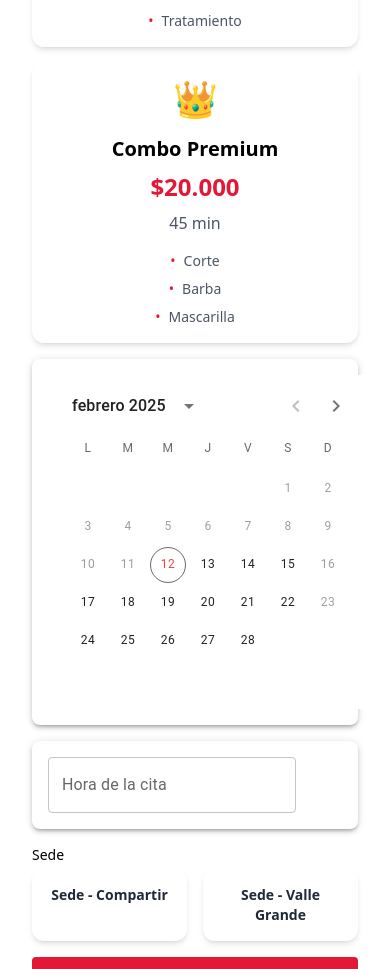
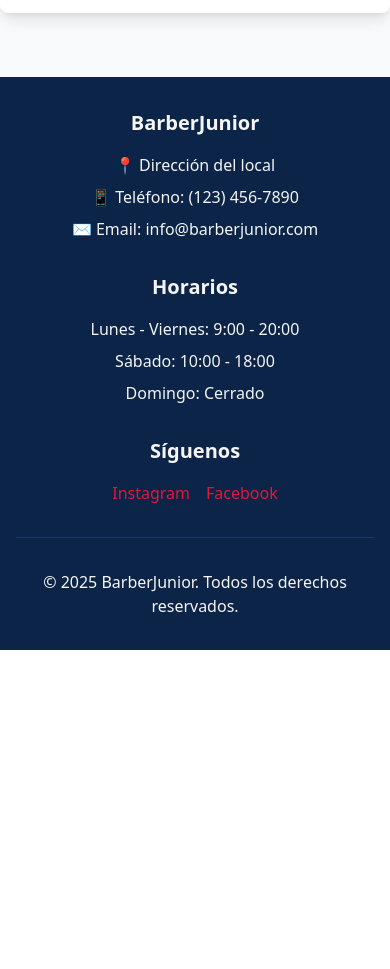
Before and after one commit to Breyner794/barber-shop, a React (Vite) app: page /reserva in a window 390 px wide. Shown: the part 1023-1992 px from the top of the page. After the commit the page ends 1673 px from the top, so only its background shows below. Built offline with nearby package versions, Linux system fonts and the light colour scheme.

Commit message:
Se agregan nuevos componentes para que sean reutilizados en el dashboard

```diff
--- a/src/components/reserva/Reserva.jsx
+++ b/src/components/reserva/Reserva.jsx
@@ -5,6 +5,9 @@
 import { barberos } from "../../data/barberosData";
 import { sedes } from "../../data/sedesData";
 import CustomDatePicker from "../DateTimePicker/CustomDatePicker";
+import ServicesForm from "../services/servicesForm";
+import SedesForm from "../sedes/sedesForm";
+import BarberosForm from "../barberos/BarberosForm";
 
 const Reserva = () => {
   const location = useLocation();
@@ -27,10 +30,6 @@
     // Aquí iría la lógica para enviar al backend
     console.log(formData);
   };
-
-  const barberosFiltrados = barberos.filter(
-    (barbero) => barbero.sede === parseInt(formData.sede)
-  );
 
   return (
     <div className="py-16 bg-gray-50">
@@ -81,96 +80,11 @@
           </div>
 
           {/* Selector de Servicios */}
-          <div className="mb-6">
-            <label className="block text-sm font-medium text-gray-700 mb-3">
-              Selecciona tu servicio
-            </label>
-            <div className="grid grid-cols-1 sm:grid-cols-3 gap-4">
-              {services.map((service) => (
-                <div
-                  key={service.id}
-                  className={`
-          bg-white
-          rounded-xl
-          shadow-md
-          overflow-hidden
-          cursor-pointer
-          transition-all
-          duration-200
-          hover:shadow-lg
-          ${
-            formData.servicio === service.id
-              ? "ring-2 ring-blue-500 bg-blue-50"
-              : "hover:bg-gray-50"
-          }
-        `}
-                  onClick={() =>
-                    setFormData({ ...formData, servicio: service.id })
-                  }
-                >
-                  <div className="p-4 flex flex-col items-center">
-                    {/* Ícono del servicio */}
-                    <div className="text-4xl mb-4 text-center">
-                      {service.icon}
-                    </div>
-
-                    <div className="text-center w-full">
-                      <h3 className="text-xl font-bold mb-2">
-                        {service.title}
-                      </h3>
-                      <p className="text-2xl font-bold text-barber-accent mb-2">
-                        {service.price}
-                      </p>
-                      <p className="text-gray-600 mb-4">{service.duration}</p>
-                    </div>
-
-                    {/* Lista de servicios incluidos */}
-                    <ul className="space-y-2 w-full flex flex-col items-center">
-                      {service.includes.map((item, index) => (
-                        <li
-                          key={index}
-                          className="flex items-center justify-center text-sm text-gray-600 w-full"
-                        >
-                          <span className="text-barber-accent mr-2">•</span>
-                          {item}
-                        </li>
-                      ))}
-                    </ul>
-                  </div>
-                </div>
-              ))}
-            </div>
-
-            {/* Resumen del servicio seleccionado */}
-            {formData.servicio && (
-              <div className="mt-4 bg-gray-50 rounded-lg p-4">
-                <div className="flex items-center justify-between">
-                  <div className="flex items-center gap-3">
-                    <div className="text-3xl">
-                      {services.find((s) => s.id === formData.servicio)?.icon}
-                    </div>
-                    <div>
-                      <p className="font-medium">
-                        {
-                          services.find((s) => s.id === formData.servicio)
-                            ?.title
-                        }
-                      </p>
-                      <p className="text-sm text-gray-500">
-                        {
-                          services.find((s) => s.id === formData.servicio)
-                            ?.duration
-                        }
-                      </p>
-                    </div>
-                  </div>
-                  <p className="text-xl font-bold text-barber-accent">
-                    {services.find((s) => s.id === formData.servicio)?.price}
-                  </p>
-                </div>
-              </div>
-            )}
-          </div>
+          <ServicesForm
+            formData={formData}
+            setFormData={setFormData}
+            services={services}
+          />
 
           {/* Fecha y hora */}
           <div className="mb-6">
@@ -178,141 +92,22 @@
           </div>
 
           {/* Sedes */}
-
-          <div className="mb-6">
-            <label className="block text-sm font-medium mb-1">Sede</label>
-            <div className="grid grid-cols-2 sm:grid-cols-3 gap-4">
-              {sedes.map((sede) => (
-                <div
-                  value={formData.sede}
-                  key={sede.id}
-                  onChange={(e) =>
-                    setFormData({
-                      ...formData,
-                      sede: e.target.value,
-                      barbero: "", // Resetear barbero al cambiar de sede
-                    })
-                  }
-                  className={`
-                  bg-white
-                  rounded-xl
-                  shadow-md
-                  overflow-hidden
-                  cursor-pointer
-                  transition-all
-                  duration-200
-                  transform
-                  hover:scale-105
-                  hover:shadow-lg
-                  ${
-                    selectSede?.id === sede.id
-                      ? "ring-2 ring-blue-500 bg-blue-50"
-                      : ""
-                  }
-                `}
-                  onClick={() => {
-                    setSelectSede(sede);
-                    setFormData({ ...formData, sede: sede.id });
-                  }}
-                >
-                  <div className="p-4">
-                    <div className="flex flex-col items-center">
-                      <h3 className="text-sm font-semibold text-center text-gray-800">
-                        {sede.nombre}
-                      </h3>
-                    </div>
-                  </div>
-                </div>
-              ))}
-            </div>
-          </div>
+          <SedesForm
+            formData={formData}
+            setFormData={setFormData}
+            sedes={sedes}
+            selectSede={selectSede}
+            setSelectSede={setSelectSede}
+          />
 
           {/* Barberos */}
-
-          {formData.sede && (
-            <div className="mb-6">
-              <label className="block text-sm font-medium text-gray-700 mb-3">
-                Selecciona tu barbero
-              </label>
-              <div className="grid grid-cols-2 sm:grid-cols-3 gap-4">
-                {barberosFiltrados.map((barbero) => (
-                  <div
-                    key={barbero.id}
-                    className={`
-            bg-white
-            rounded-xl
-            shadow-md
-            overflow-hidden
-            cursor-pointer
-            transition-all
-            duration-200
-            transform
-            hover:scale-105
-            hover:shadow-lg
-            ${
-              selectedBarber?.id === barbero.id
-                ? "ring-2 ring-blue-500 bg-blue-50"
-                : ""
-            }
-          `}
-                    onClick={() => {
-                      setSelectedBarber(barbero);
-                      setFormData({ ...formData, barbero: barbero.id });
-                    }}
-                  >
-                    <div className="p-4">
-                      <div className="flex flex-col items-center">
-                        <img
-                          src={barbero.imageUrl}
-                          alt={`Foto barbero ${barbero.nombre}`}
-                          className="w-16 h-16 rounded-full mb-2 object-cover border-2 border-gray-200"
-                        />
-                        <h3 className="text-sm font-semibold text-center text-gray-800">
-                          {barbero.nombre}
-                        </h3>
-                        <p className="text-xs text-gray-500 mt-1">
-                          Sede{" "}
-                          {barbero.sede === 1 ? "Compartir" : "Valle Grande"}
-                        </p>
-                      </div>
-                    </div>
-                  </div>
-                ))}
-              </div>
-
-              {/* Resumen de selección */}
-              {selectedBarber && (
-                <div className="mt-4 bg-white rounded-lg shadow-sm border border-gray-100">
-                  <div className="p-4">
-                    <p className="text-sm font-medium text-gray-700 mb-2">
-                      Barbero seleccionado:
-                    </p>
-                    <div className="flex items-center gap-3">
-                      <div className="relative">
-                        <img
-                          src={selectedBarber.imageUrl}
-                          alt={`Foto de ${selectedBarber.nombre}`}
-                          className="w-12 h-12 rounded-full object-cover border-2 border-gray-200"
-                        />
-                        <div className="absolute -bottom-1 -right-1 w-4 h-4 bg-green-500 rounded-full border-2 border-white"></div>
-                      </div>
-                      <div>
-                        <p className="text-sm font-medium text-gray-800">
-                          {selectedBarber.nombre}
-                        </p>
-                        <p className="text-xs text-gray-500">
-                          Sede{" "}
-                          {selectedBarber.sede === 1
-                            ? "Compartir"
-                            : "Valle Grande"}
-                        </p>
-                      </div>
-                    </div>
-                  </div>
-                </div>
-              )}
-            </div>
-          )}
+          <BarberosForm
+            formData={formData}
+            setFormData={setFormData}
+            barberos={barberos}
+            selectedBarber={selectedBarber}
+            setSelectedBarber={setSelectedBarber}
+          />
           {/* Botón de envío */}
           <button
             type="submit"
```
